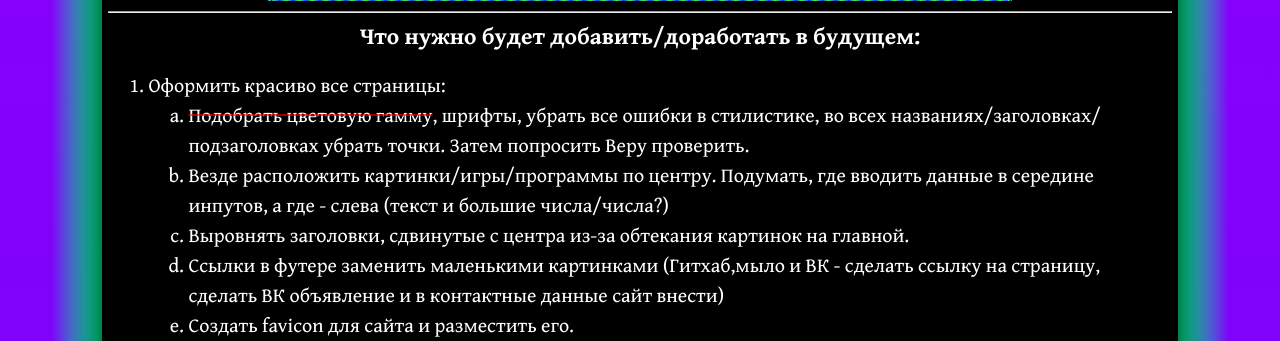
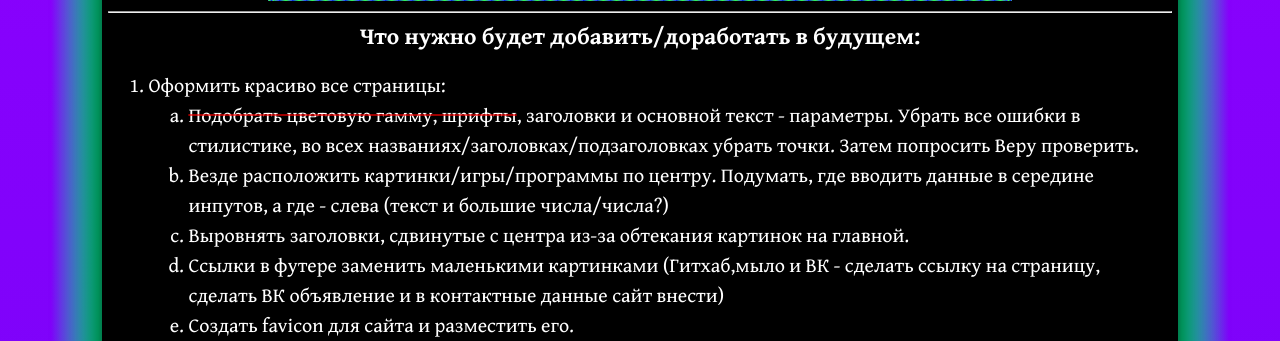
Before and after one commit to Scaler158/Scaler-s-site, a PHP site: page / in a window 1280 px wide. Shown: the part 2541-2882 px from the top of the page. Run offline with PHP 8.4, Linux system fonts and the light colour scheme; some web fonts are replaced.

Commit message:
Скорректировал планы на главной

```diff
--- a/Scaler-s-site/index.php
+++ b/Scaler-s-site/index.php
@@ -68,7 +68,7 @@
 				<ol class="will_be">
 					<li>Оформить красиво все страницы:
 						<ol type="a">
-							<li><s>Подобрать цветовую гамму</s>, шрифты, убрать все ошибки в стилистике, во всех названиях/заголовках/подзаголовках убрать точки. Затем попросить Веру проверить.</li>
+							<li><s>Подобрать цветовую гамму, шрифты</s>, заголовки и основной текст - параметры. Убрать все ошибки в стилистике, во всех названиях/заголовках/подзаголовках убрать точки. Затем попросить Веру проверить.</li>
 							<li>Везде расположить картинки/игры/программы по центру. Подумать, где вводить данные в середине инпутов, а где - слева (текст и большие числа/числа?)</li>
 							<li>Выровнять заголовки, сдвинутые с центра из-за обтекания картинок на главной.</li>
 							<li>Ссылки в футере заменить маленькими картинками (Гитхаб,мыло и ВК - сделать ссылку на страницу, сделать ВК объявление и в контактные данные сайт внести)</li>
```
